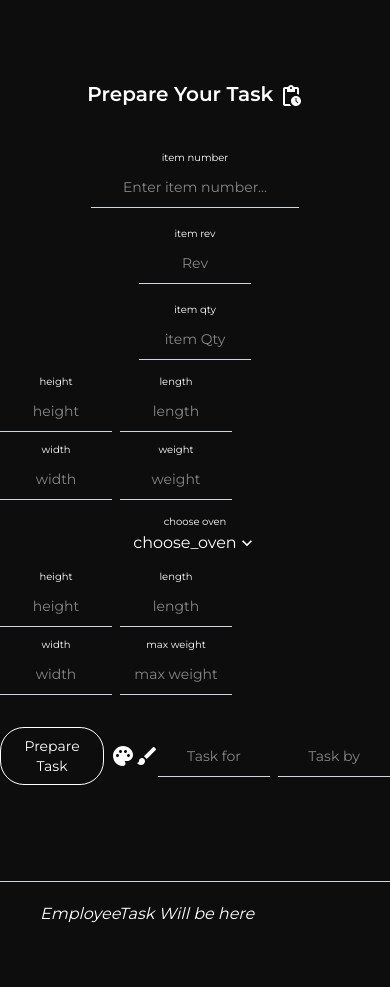
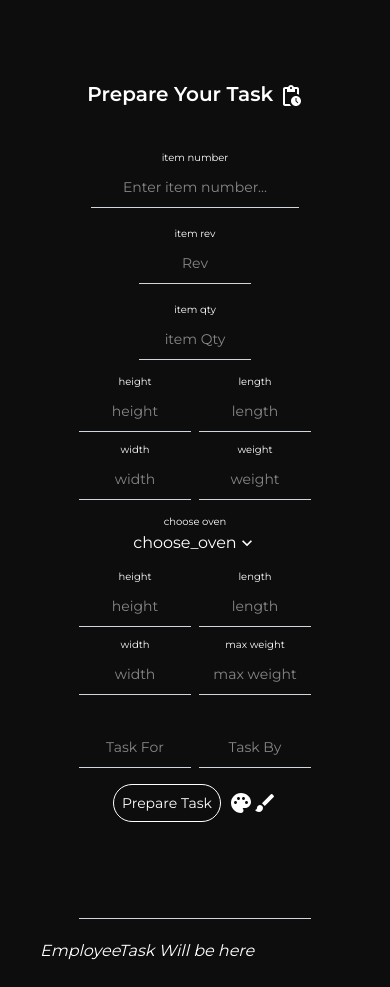
Before and after one commit to George-giorgi/paintingflow, a Next.js app: page /pages/form in a window 390 px wide. Before the commit the page ends 950 px from the top, so only its background shows below. Built offline with nearby package versions, Linux system fonts and the light colour scheme.

Commit message:
change fore responcive minimal from prev comit

```diff
--- a/app/components/Form.tsx
+++ b/app/components/Form.tsx
@@ -292,7 +292,7 @@ export default function FillForm() {
         </div>
         {/* last row */}
 
-        <div className=" flex items-center justify-between !mt-5">
+        <div className=" flex md:flex-row flex-col-reverse items-center justify-between gap-4 !mt-5 ">
           <div className=" flex gap-2 items-center justify-center">
             <button
               className=" transition-all hover:scale-y-95   text-sm text-white bg-transparent border-1 cursor-pointer rounded-3xl p-2 w-fit h-fit "
@@ -311,7 +311,7 @@ export default function FillForm() {
               <input
                 name="task_for"
                 type="text"
-                placeholder="Task for"
+                placeholder="Task For"
                 className=" placeholder:text-sm w-28 px-2 py-2 text-center border-b border-gray-300 focus:outline-none transition-colors duration-150 ease-in-out appearance-none focus:placeholder-opacity-0"
                 value={task_for}
                 onChange={(e) => handleonChange(e)}
@@ -322,7 +322,7 @@ export default function FillForm() {
               <input
                 name="task_by"
                 type="text"
-                placeholder="Task by"
+                placeholder="Task By"
                 className=" placeholder:text-sm w-28 px-2 py-2 text-center border-b border-gray-300 focus:outline-none transition-colors duration-150 ease-in-out appearance-none focus:placeholder-opacity-0"
                 value={task_by}
                 onChange={(e) => handleonChange(e)}
```
